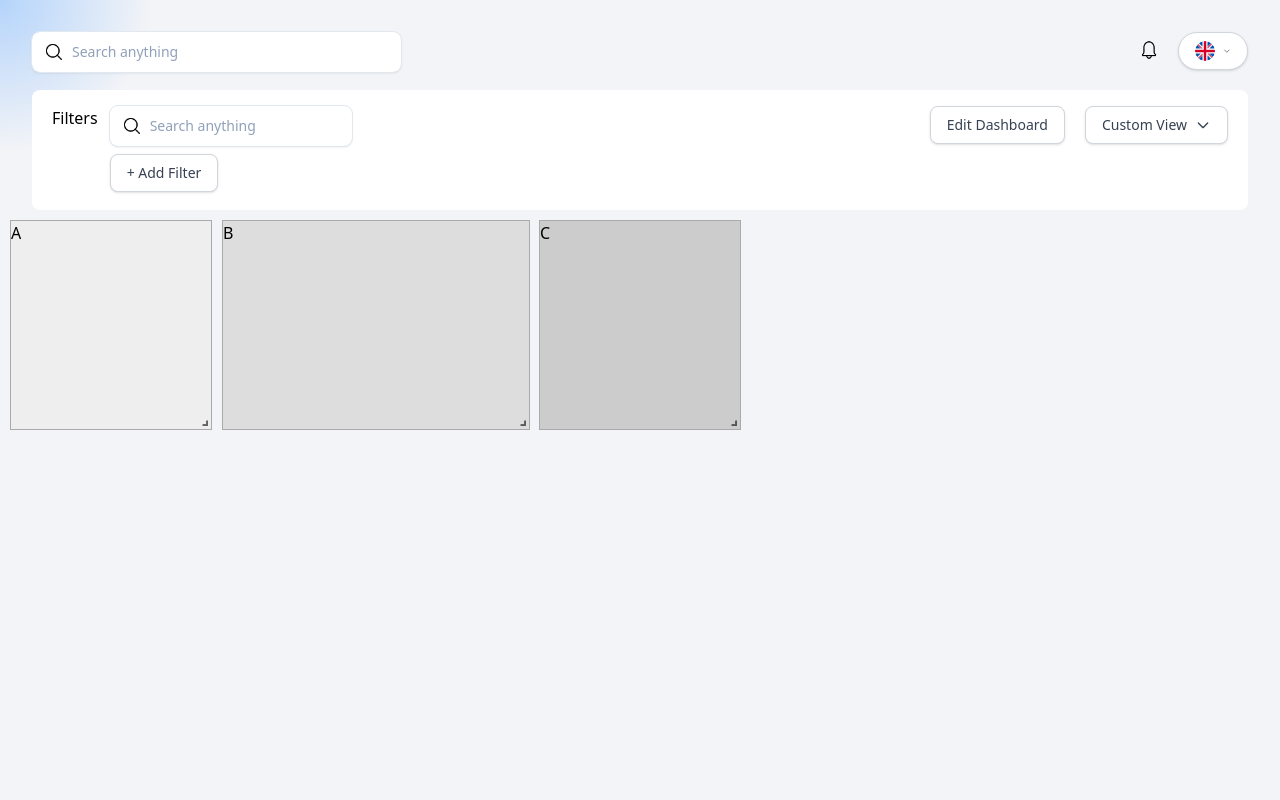
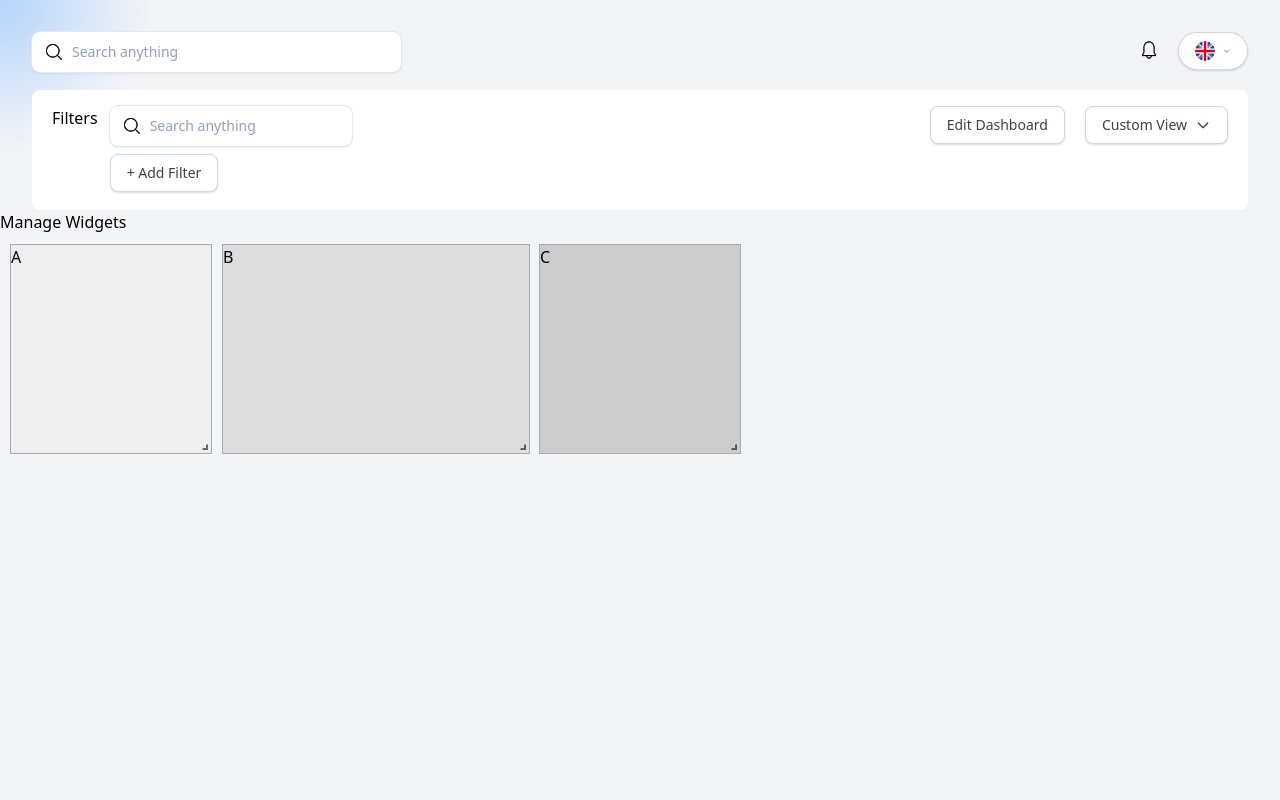
Before and after one commit to ko-tenka/react-grid-tailwindcss, a React (Vite) app: page /work in a window 1280 px wide. Shown: the top 800 px of the page. Built offline with nearby package versions, Linux system fonts and the light colour scheme.

Commit message:
release manage 1

```diff
--- a/src/Layout/Layout.tsx
+++ b/src/Layout/Layout.tsx
@@ -1,4 +1,4 @@
-import Navbar from '../wigetes/Navbar';
+import Navbar from '../wigetes/Navbar/Navbar';
 import { Outlet } from 'react-router-dom';
 import BlockSearch from '../pages/BlockSearch/BlockSearch';
 
--- a/src/pages/GlavList/GlavList.tsx
+++ b/src/pages/GlavList/GlavList.tsx
@@ -8,6 +8,9 @@ export default function GlavList() {
     };
   return (
     <div>
+      <div className=' flex justify-center mt-20'>
+      LIQN
+      </div>
     <button className='mr-5 inline-flex justify-center items-center gap-1 px-4 py-2 text-sm font-medium text-gray-700 bg-white border border-gray-300 rounded-lg shadow-sm hover:bg-gray-50 focus:outline-none' onClick={handleClick}>
       Edit Dashboard
     </button>
--- /dev/null
+++ b/src/pages/Manage/Manage.tsx
@@ -0,0 +1,11 @@
+import TaskPage from '../../wigetes/TaskPage/TaskPage'
+import Widgetes from '../../wigetes/Widgetes/Widgetes'
+
+export default function Manage() {
+  return (
+    <div>
+      <Widgetes/>
+      <TaskPage/>
+    </div>
+  )
+}
--- a/src/router/router.tsx
+++ b/src/router/router.tsx
@@ -1,8 +1,8 @@
 import { createBrowserRouter } from 'react-router-dom';
 import Layout from '../Layout/Layout';
-import TaskPage from '../pages/TaskPage/TaskPage';
 import RouterErrorFallback from './RouterErrorFallback';
 import GlavList from '../pages/GlavList/GlavList';
+import Manage from '../pages/Manage/Manage';
 
 export const router = createBrowserRouter([
   {
@@ -19,8 +19,9 @@ export const router = createBrowserRouter([
       {
         path: '/work',
         element: (
-            <TaskPage />
-        ),
+
+          <Manage />
+      ),
         errorElement: <RouterErrorFallback />,
       },
       {
--- /dev/null
+++ b/src/wigetes/Widgetes/Widgetes.tsx
@@ -0,0 +1,7 @@
+export default function Widgetes() {
+  return (
+    <div>
+      Manage Widgets
+    </div>
+  )
+}
```
Also changed, not shown: src/wigetes/Navbar/Navbar.tsx (renamed from src/wigetes/Navbar.tsx), src/wigetes/TaskPage/TaskPage.tsx (renamed from src/pages/TaskPage/TaskPage.tsx).
